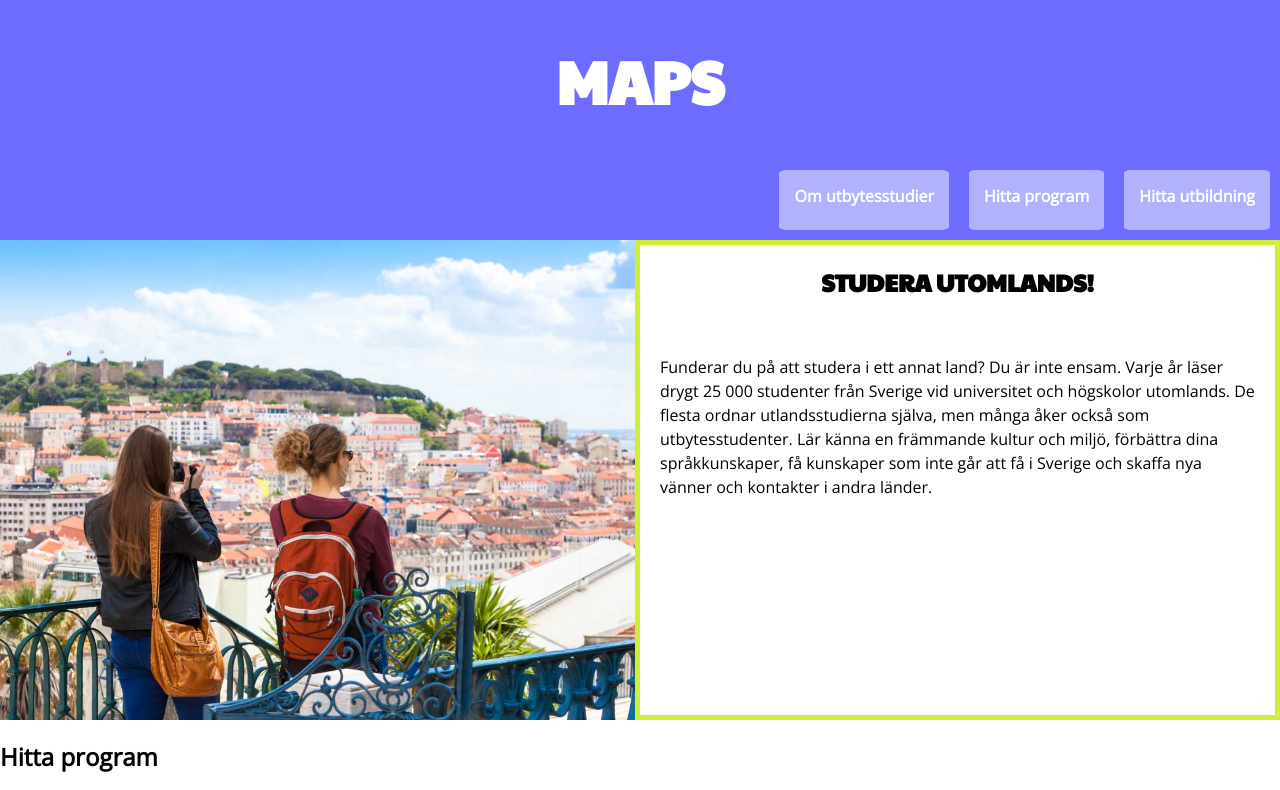
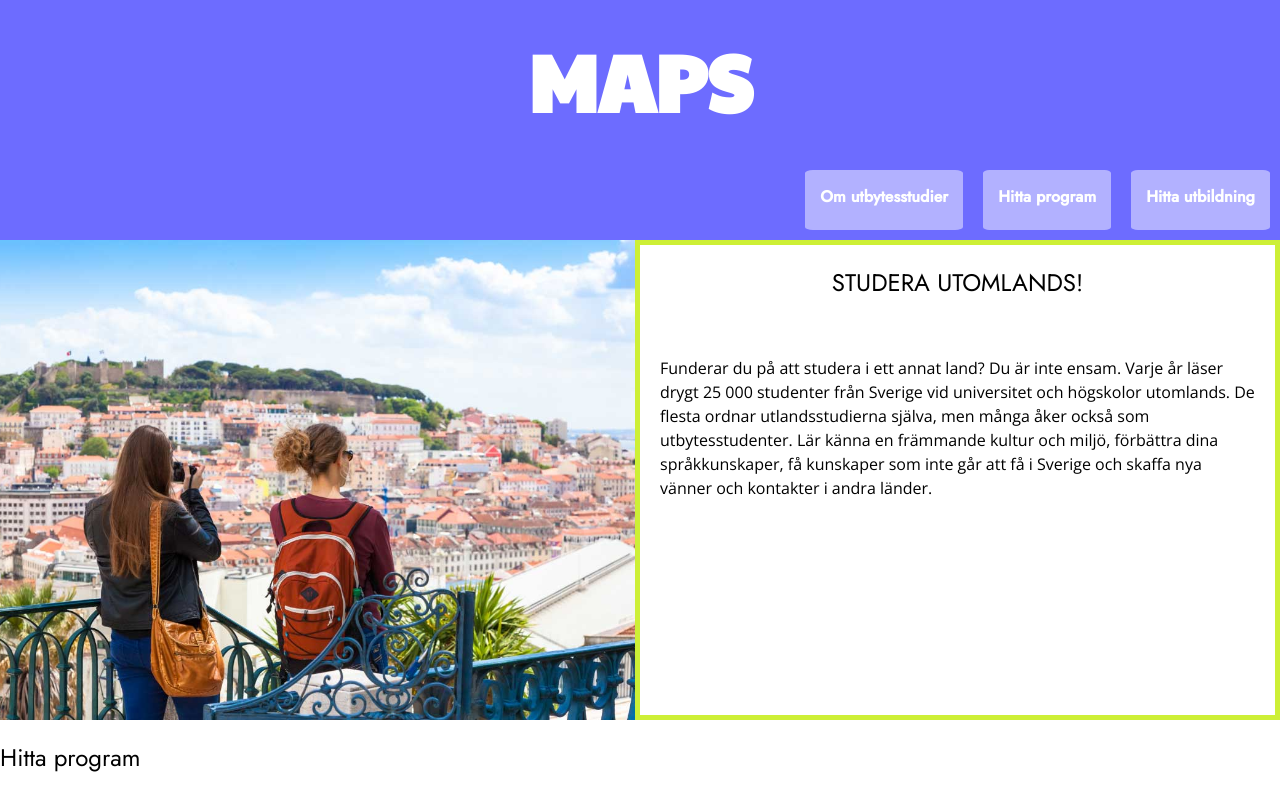
Before and after one commit to AliceDuncalf/PFW21_Hotpink, a plain HTML site: page main/index.html in a window 1280 px wide. Shown: the top 790 px of the page. Drawn offline with nearby package versions, Linux system fonts and the light colour scheme.

Commit message:
UpdatesWithFonts

```diff
--- a/main/index.html
+++ b/main/index.html
@@ -6,7 +6,7 @@
     <meta name="viewport" content="width=device-width, initial-scale=1.0">
     <link rel="stylesheet" href="variables.css">
     <link rel="preconnect" href="https://fonts.gstatic.com">
-    <link href="https://fonts.googleapis.com/css2?family=Open+Sans&family=Paytone+One&display=swap" rel="stylesheet">
+    <link href="https://fonts.googleapis.com/css2?family=Jost:wght@100;400;500&family=Open+Sans:wght@400;600&family=Paytone+One&display=swap" rel="stylesheet">
     <title>Document</title>
 </head>
 <body>
--- a/main/variables.css
+++ b/main/variables.css
@@ -2,6 +2,7 @@
     --mainColor: #6D6CFF;
     --accentColor: #CDEF36;
     --hFont: 'Paytone One', sans-serif;
+    --eFont: 'Jost', sans-serif;
     --pFont: 'Open Sans', sans-serif;
 }
 
@@ -10,9 +11,9 @@ body {
     position: relative;
 }
 
-h2 {
-    font-family: var(--pFont);
-    font-weight: bold;
+h2, h3 {
+    font-family: var(--eFont);
+    font-weight: normal;
 }
 
 header {
@@ -26,7 +27,7 @@ header {
 
 .headerTitle {
     margin: 0;
-    font-size: 60px;
+    font-size: 80px;
     color: white;
     font-family: var(--hFont)
 }
@@ -40,7 +41,7 @@ nav {
 
 nav > a {
     text-decoration: none;
-    font-family: var(--pFont);
+    font-family: var(--eFont);
     font-weight: bold;
     color: white;
     padding: 15px;
@@ -56,6 +57,7 @@ footer {
 
     display: flex;
     flex-direction: column;
+    font-family: var(--eFont);
 }
 
 .FooterContents {
@@ -92,9 +94,6 @@ footer {
     align-items: center;
 }
 
-.infobox > h2 {
-    font-family: var(--hFont);
-}
 
 .infobox > p {
     padding: 20px;
```
